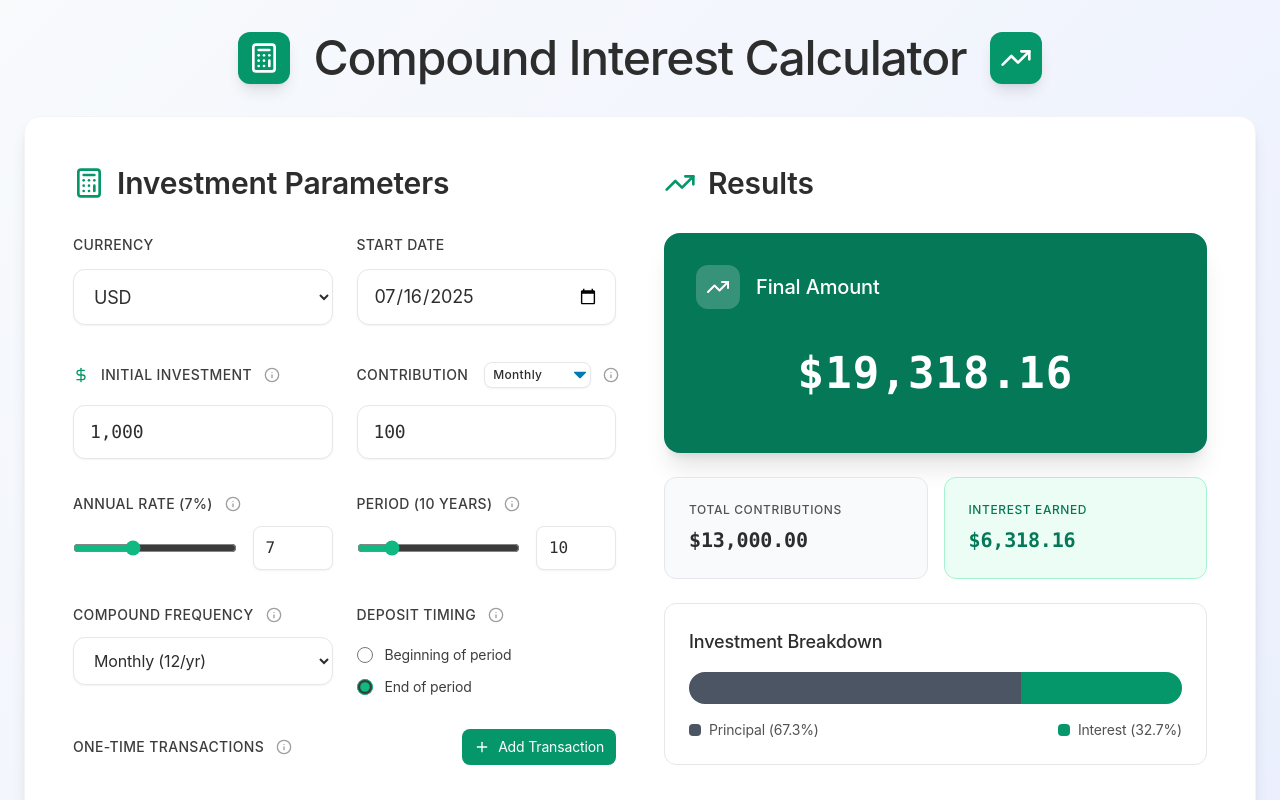
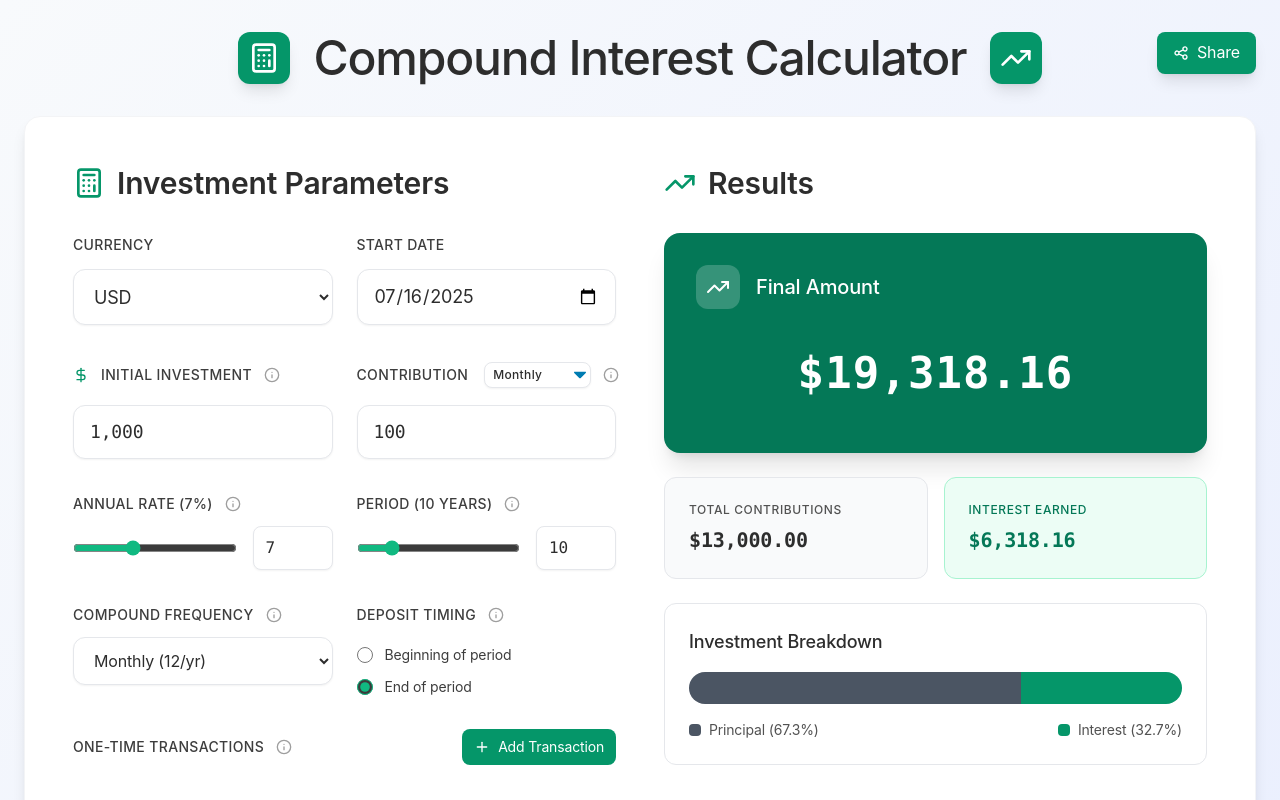
Before and after one commit to LukeP52/compound-interest-calculator, a Next.js app: page / in a window 1280 px wide. Shown: the top 800 px of the page. Built offline with nearby package versions, Linux system fonts and the light colour scheme.

Commit message:
Add share button to top right of calculator

```diff
--- a/app/components/CompoundInterestCalculator.tsx
+++ b/app/components/CompoundInterestCalculator.tsx
@@ -957,7 +957,32 @@
       {/* Main Content */}
       <div className="container mx-auto px-4 py-4 md:px-6 md:py-8">
         {/* Header */}
-        <div className="text-center mb-6 md:mb-8">
+        <div className="text-center mb-6 md:mb-8 relative">
+          {/* Share Button - Top Right */}
+          <button
+            onClick={() => {
+              const url = window.location.href;
+              if (navigator.share) {
+                navigator.share({
+                  title: 'Compound Interest Calculator',
+                  text: 'Calculate your investment growth with our free compound interest calculator!',
+                  url: url
+                });
+              } else {
+                navigator.clipboard.writeText(url).then(() => {
+                  alert('Link copied to clipboard!');
+                });
+              }
+            }}
+            className="absolute top-0 right-0 bg-emerald-600 hover:bg-emerald-700 text-white px-4 py-2 rounded-lg shadow-lg transition-colors duration-200 flex items-center gap-2 z-10"
+            title="Share this calculator"
+          >
+            <svg className="w-4 h-4" fill="none" stroke="currentColor" viewBox="0 0 24 24">
+              <path strokeLinecap="round" strokeLinejoin="round" strokeWidth={2} d="M8.684 13.342C8.886 12.938 9 12.482 9 12c0-.482-.114-.938-.316-1.342m0 2.684a3 3 0 110-2.684m0 2.684l6.632 3.316m-6.632-6l6.632-3.316m0 0a3 3 0 105.367-2.684 3 3 0 00-5.367 2.684zm0 9.316a3 3 0 105.367 2.684 3 3 0 00-5.367-2.684z" />
+            </svg>
+            Share
+          </button>
+
           <div className="flex items-center justify-center gap-3 sm:gap-6">
             <div className="p-2.5 bg-emerald-600 rounded-xl shadow-lg">
               <Calculator className="w-6 h-6 sm:w-8 sm:h-8 text-white" />
```
